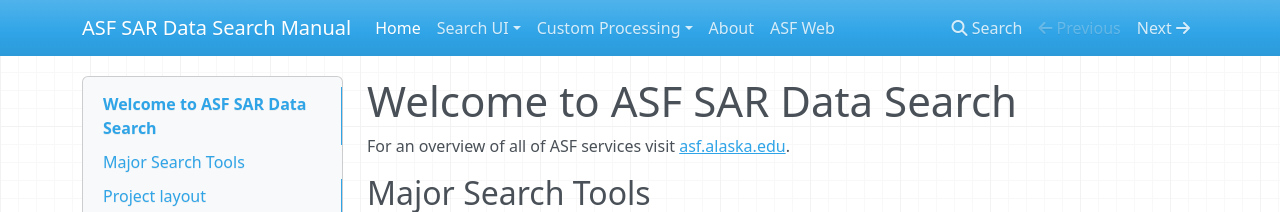
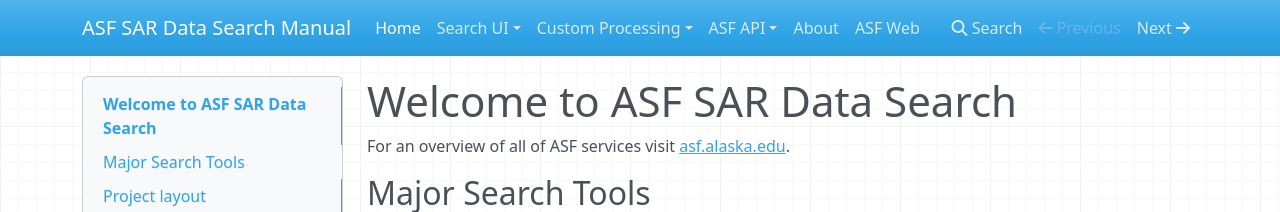
Before and after one commit to asfadmin/Discovery-asf-data-search-manual, an MkDocs documentation site: the page built from markdown-docs/index.md, in a window 1280 px wide. Shown: the top 212 px of the page. Built offline with MkDocs 1.6.1, drawn with Linux system fonts in a browser that asks for light colours; nearby versions of some CDN libraries.

Commit message:
WIP on API

```diff
--- a/mkdocs.yml
+++ b/mkdocs.yml
@@ -23,5 +23,7 @@
   - Custom Processing:
     - Hyp3 User Manual: hyp3/manual.md
     - Hyp3 Developer Wiki: https://wiki.asf.alaska.edu/x/WQfdAQ
+  - ASF API:
+    - API Manual: vertex/manual.md
   - About: about.md
   - ASF Web: 'https://asf.alaska.edu/'
```
